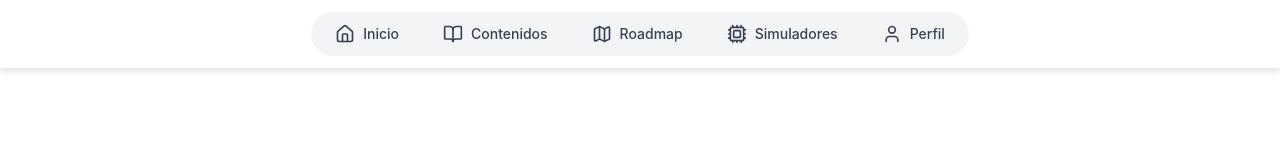
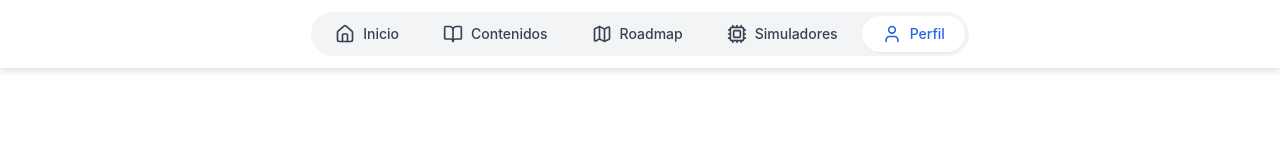
Before and after one commit to AnuarOrozco/EduPath-TFEII, a React (Vite) app: page /perfil in a window 1280 px wide. Shown: the top 160 px of the page. Built offline with nearby package versions, Linux system fonts and the light colour scheme.

Commit message:
feat: modify header implemented react router

```diff
--- a/src/components/Header.jsx
+++ b/src/components/Header.jsx
@@ -6,14 +6,15 @@ import {
   CpuIcon,
   UserIcon,
 } from "lucide-react";
+import { NavLink } from "react-router-dom";
 
 export default function Header() {
   const navItems = [
-    { name: "Inicio", href: "#inicio", icon: HomeIcon },
-    { name: "Contenidos", href: "#contenidos", icon: BookOpenIcon },
-    { name: "Roadmap", href: "#roadmap", icon: MapIcon },
-    { name: "Simuladores", href: "#simuladores", icon: CpuIcon },
-    { name: "Perfil", href: "#perfil", icon: UserIcon },
+    { name: "Inicio", path: "/", icon: HomeIcon },
+    { name: "Contenidos", path: "/contenidos", icon: BookOpenIcon },
+    { name: "Roadmap", path: "/roadmap", icon: MapIcon },
+    { name: "Simuladores", path: "/simuladores", icon: CpuIcon },
+    { name: "Perfil", path: "/perfil", icon: UserIcon },
   ];
 
   return (
@@ -21,18 +22,24 @@ export default function Header() {
       <div className="container mx-auto px-4">
         <nav className="flex justify-center items-center py-3">
           <div className="flex space-x-1 bg-gray-100 rounded-full p-1">
-            {navItems.map(({ name, href, icon: Icon }) => (
-              <a
+            {navItems.map(({ name, path, icon: Icon }) => (
+              <NavLink
                 key={name}
-                href={href}
-                className="flex flex-col items-center px-5 py-2 rounded-full hover:bg-white hover:shadow-sm transition-all duration-200"
+                to={path}
+                className={({ isActive }) =>
+                  `flex flex-col items-center px-5 py-2 rounded-full transition-all duration-200 ${
+                    isActive
+                      ? 'bg-white shadow-sm text-blue-600'
+                      : 'hover:bg-white hover:shadow-sm text-gray-700'
+                  }`
+                }
                 aria-label={name}
               >
                 <div className="flex items-center space-x-2">
-                  <Icon className="w-5 h-5 text-gray-700" />
-                  <span className="text-sm font-medium text-gray-700">{name}</span>
+                  <Icon className="w-5 h-5" />
+                  <span className="text-sm font-medium">{name}</span>
                 </div>
-              </a>
+              </NavLink>
             ))}
           </div>
         </nav>
```
